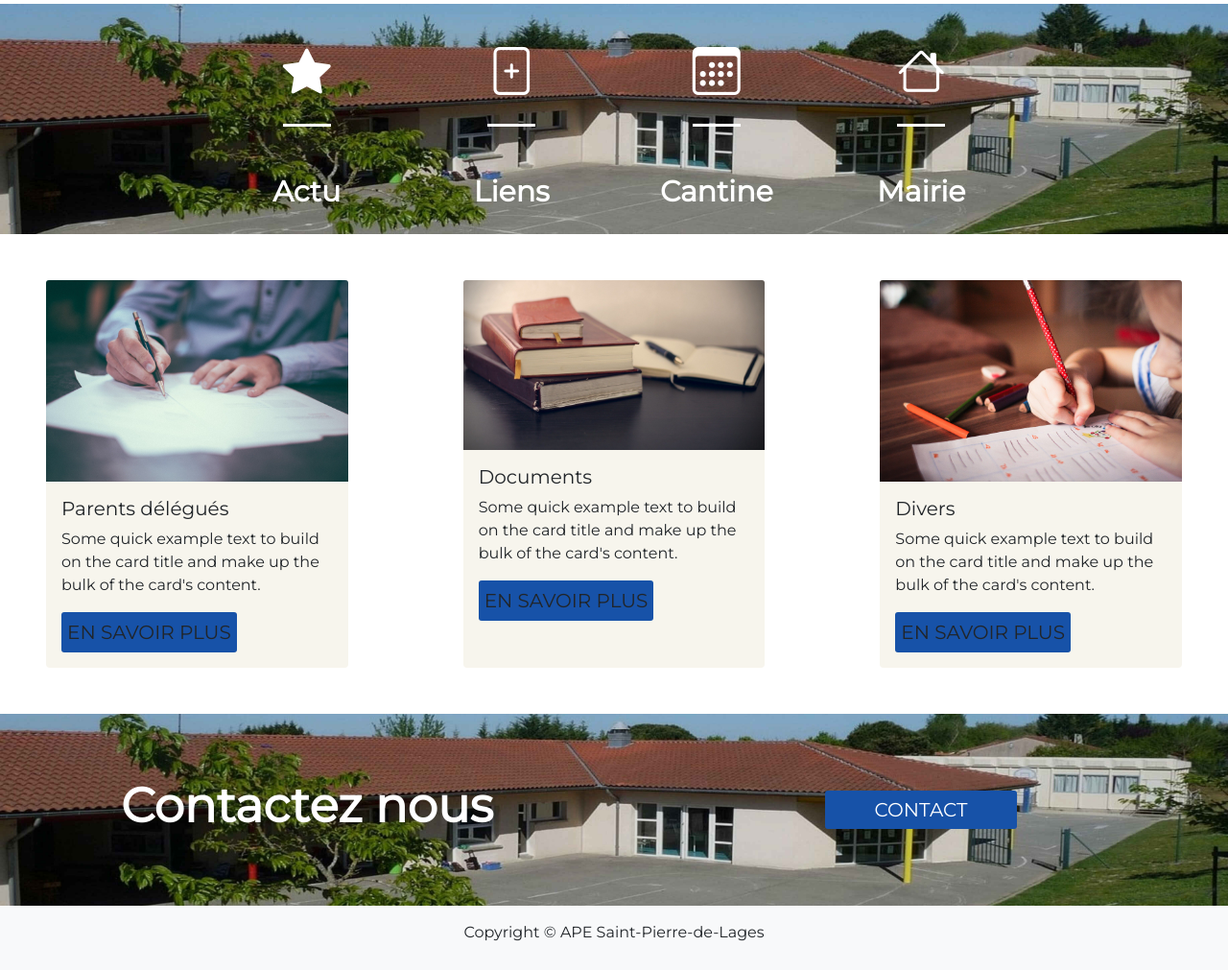
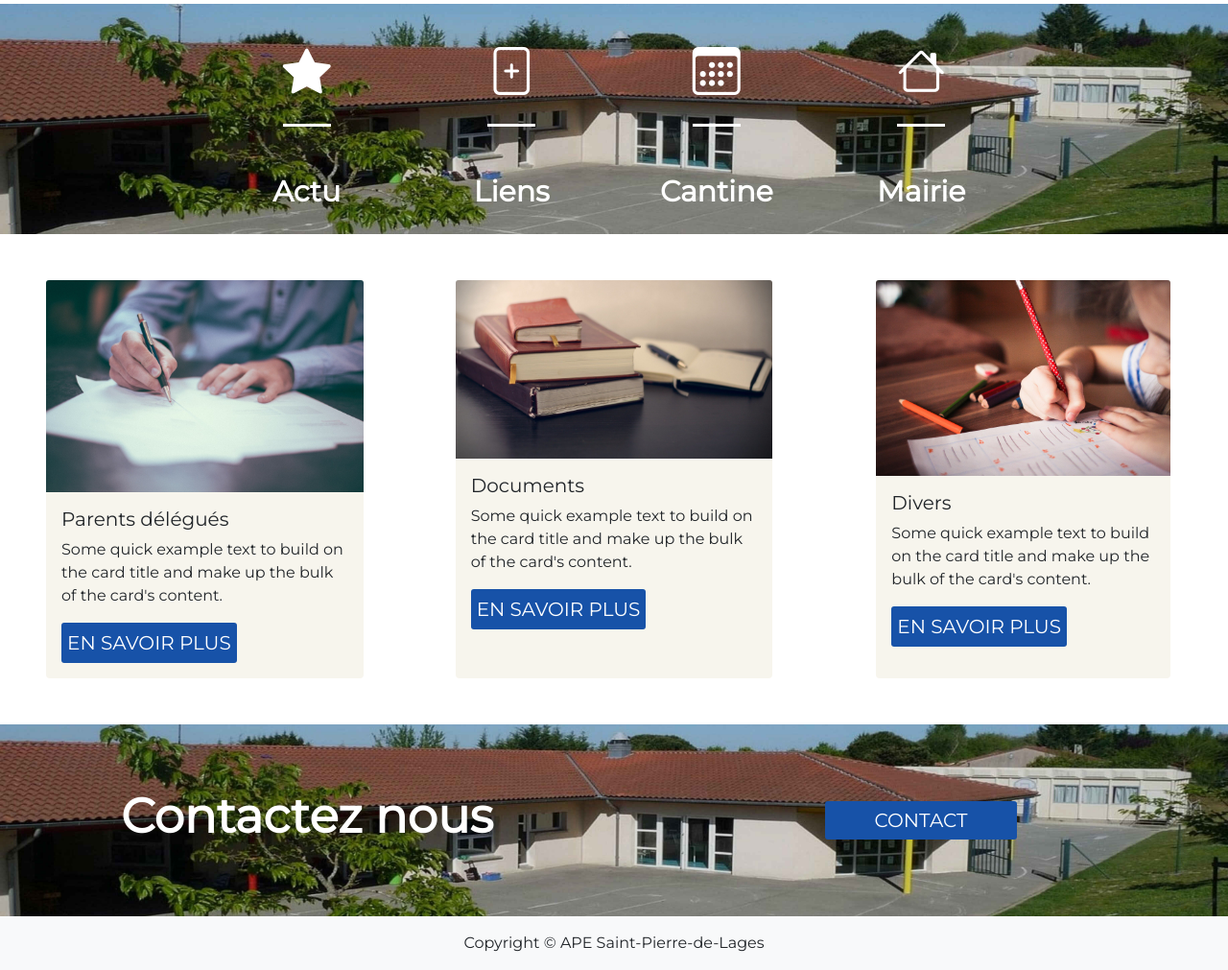
Before and after one commit to Skencker/ape-php, a PHP site: page / in a window 1280 px wide. Shown: the part 1571-2582 px from the top of the page at 96% size. Before the commit the page ends 2552 px from the top, so only its background shows below. Run offline with PHP 8.4, Linux system fonts and the light colour scheme; some libraries are stand-ins or nearby versions.

Commit message:
rectif me row

```diff
--- a/index.html
+++ b/index.html
@@ -33,7 +33,7 @@
     <body>
         <div class="container-fluid p-0 m-0">
             <header class="">
-                <nav class="navbar navbar-expand-lg navbar-light bg-light fixed-top">
+                <nav class="navbar navbar-expand-lg navbar-light bg-light fixed-top ">
                     <div class="container-fluid">
                         <a href="#">
                           <img class="img img-fluid w-75 ps-3" src="./images/logo.png" alt="logo">
@@ -200,8 +200,8 @@
 
                 </section>
                 <section class="cards d-flex justify-content-center">
-                  <div class="row d-flex justify-content-center">
-                    <div class="col-lg-4 col-md-10 d-flex justify-content-center">
+                  <div class="row d-flex justify-content-center m-0">
+                    <div class="col-lg-4 col-md-10 d-flex justify-content-center p-0">
                       <div class="card m-5 w-auto" style="width: 18rem;" >
                         <img src="./images/parents.jpg" class="card-img-top" alt="...">
                         <div class="card-body">
@@ -211,7 +211,7 @@
                         </div>
                       </div>
                     </div>
-                    <div class="col-lg-4 col-md-10 d-flex justify-content-center">
+                    <div class="col-lg-4 col-md-10 d-flex justify-content-center p-0">
                   <div class="card m-5 w-auto" style="width: 18rem;">
                     <img src="./images/livres.jpg" class="card-img-top" alt="...">
                     <div class="card-body">
@@ -222,7 +222,7 @@
                   </div>
                   </div>
                   <div class="col-lg-4 col-md-10 d-flex justify-content-center">
-                  <div class="card m-5 w-auto" style="width: 18rem;">
+                  <div class="card m-5  w-auto" style="width: 18rem;">
                     <img src="./images/enfants.jpg" class="card-img-top" alt="...">
                     <div class="card-body">
                       <h5 class="card-title">Divers</h5>
--- a/style.css
+++ b/style.css
@@ -56,7 +56,7 @@ nav .active {
 .content a {
   text-decoration: none;
   text-transform: uppercase;
-  color: var(--white);
+  color: white ;
   background: var(--bleu);
   font-size: 20px;
   padding : 5px;
@@ -69,7 +69,7 @@ nav .active {
 .contact a:hover,
 .content a:hover {
   background-color: var(--jaune);
-  color: var(--bleu);
+  color:#1752a8;
   transition: 0.5s;
 
 }
```
